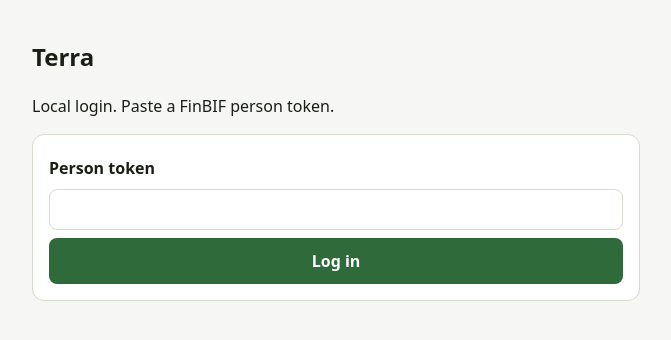
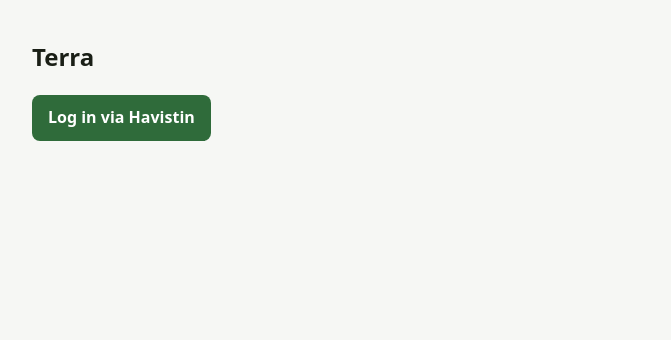
Before and after one commit to mikkohei13/terra, a Flask app: page / in a window 1280 px wide. Shown: the part 51-391 px from the top of the page, without its empty margins (304-975 px from the left). Run offline with Flask 3, Linux system fonts and the light colour scheme.

Commit message:
Add deployment, remove temp login

```diff
--- a/app/config.py
+++ b/app/config.py
@@ -4,7 +4,7 @@ FLASK_SECRET_KEY = os.environ["FLASK_SECRET_KEY"]
 FINBIF_API_TOKEN = os.environ["FINBIF_API_TOKEN"]
 FINBIF_API_BASE = os.environ.get("FINBIF_API_BASE", "https://api.laji.fi").rstrip("/")
 
-# Logged-out visitors on a public host are sent here. Localhost shows a token field instead.
+# Logged-out visitors are sent here.
 HAVISTIN_URL = os.environ.get("HAVISTIN_URL", "https://havistin.biomi.org").rstrip("/")
 
 # On for Cloud Run (set in the image). Local Docker Compose turns it off.
--- a/app/main.py
+++ b/app/main.py
@@ -32,11 +32,6 @@ def inject_user():
         "person_id": session.get("person_id"),
         "havistin_url": config.HAVISTIN_URL,
     }
-
-
-def _request_is_localhost() -> bool:
-    host = request.host.split(":", 1)[0].lower()
-    return host in ("localhost", "127.0.0.1")
 
 
 def login_required(view):
@@ -81,10 +76,7 @@ def _establish_session(person_token: str) -> None:
 
 @app.route("/")
 def index():
-    return render_template(
-        "index.html",
-        show_token_form=_request_is_localhost() and not session.get("person_token"),
-    )
+    return render_template("index.html")
 
 
 @app.route("/login", methods=["GET", "POST"])
--- a/app/templates/index.html
+++ b/app/templates/index.html
@@ -74,20 +74,6 @@
         ></script>
         <script type="module" src="{{ url_for('static', filename='js/app.js') }}"></script>
     </div>
-    {% elif show_token_form %}
-        <h1>Terra</h1>
-        <p>Local login. Paste a FinBIF person token.</p>
-        <form method="post" action="{{ url_for('login') }}" class="stack-form">
-            <label for="personToken">Person token</label>
-            <input
-                id="personToken"
-                name="personToken"
-                type="password"
-                autocomplete="off"
-                required
-            >
-            <button type="submit">Log in</button>
-        </form>
     {% else %}
         <h1>Terra</h1>
         <p><a class="button" href="{{ havistin_url }}">Log in via Havistin</a></p>
```
Also changed, not shown: terra-spec.md (+1 -0 lines), README.md, 1 other file.
